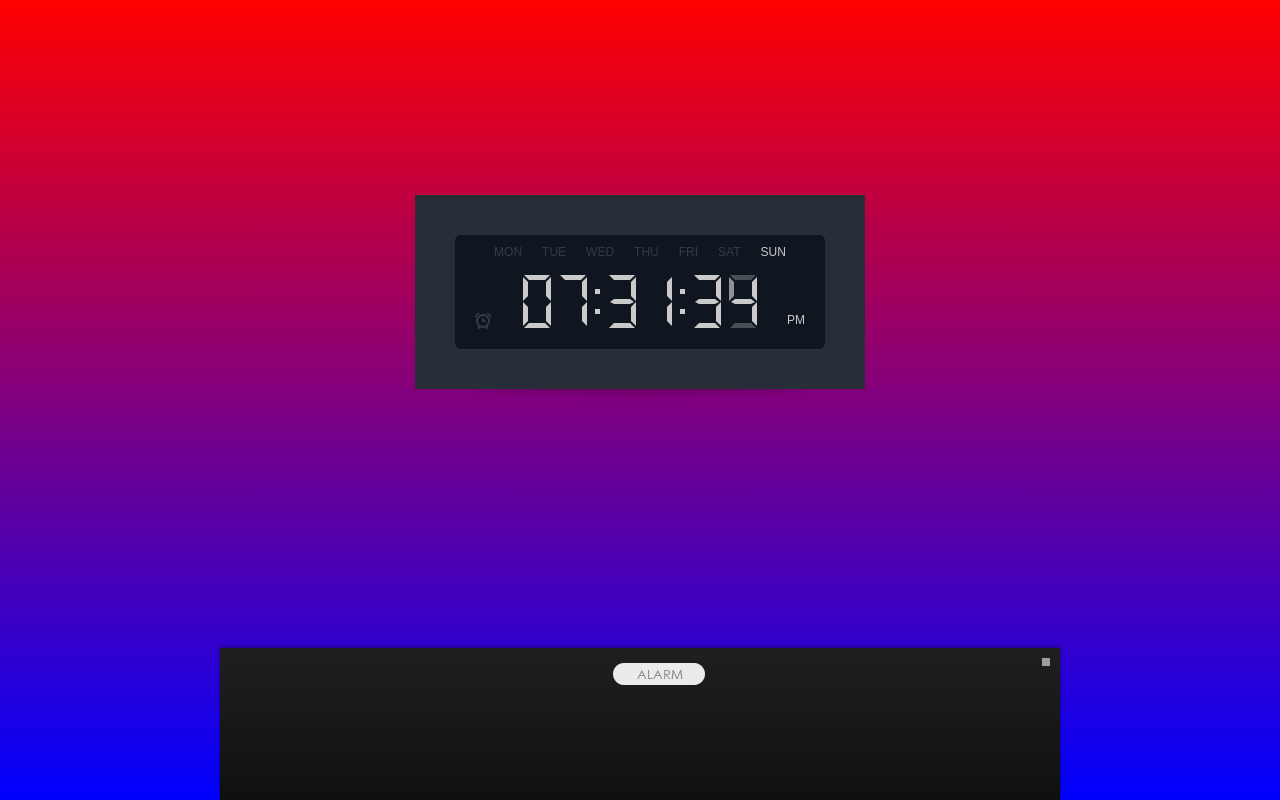
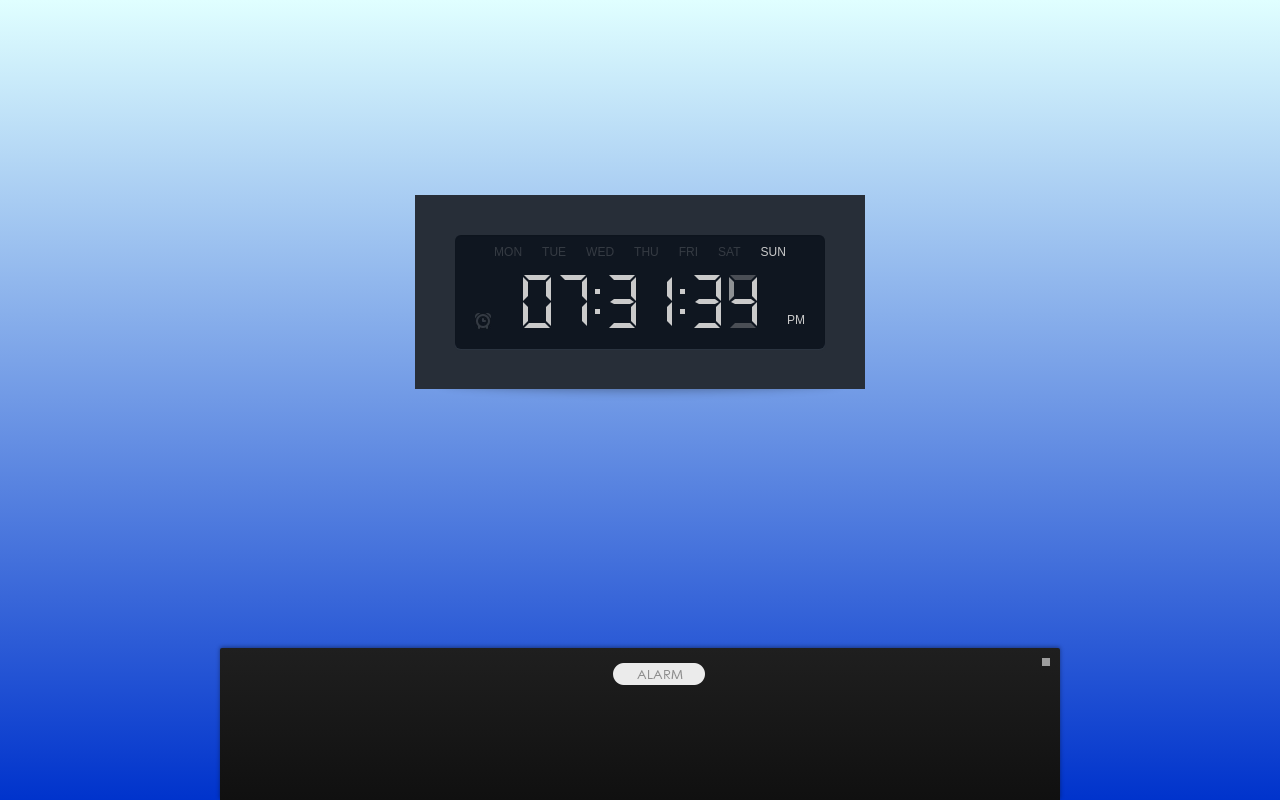
Before and after one commit to sal17/IAT381-A02, a plain HTML site: page index.html in a window 1280 px wide. Drawn offline with nearby package versions, Linux system fonts and the light colour scheme; grey boxes are pictures that could not be loaded; files whose address does not match are found by name.

Commit message:
Gradient Colour Change

```diff
--- a/assets/css/style.css
+++ b/assets/css/style.css
@@ -47,10 +47,10 @@ section, footer, header, aside{
 
  body {
       /* Gradient BG*/
-	  background: -webkit-linear-gradient(red, blue); /* For Safari 5.1 to 6.0 */
-	  background: -o-linear-gradient(red, blue); /* For Opera 11.1 to 12.0 */
-	  background: -moz-linear-gradient(red, blue); /* For Firefox 3.6 to 15 */
-	  background: linear-gradient(red, blue); /* Standard syntax */
+	  background: -webkit-linear-gradient(#E0FFFF, ##0033CC); /* For Safari 5.1 to 6.0 */
+	  background: -o-linear-gradient(#E0FFFF, #0033CC); /* For Opera 11.1 to 12.0 */
+	  background: -moz-linear-gradient(#E0FFFF, #0033CC); /* For Firefox 3.6 to 15 */
+	  background: linear-gradient(#E0FFFF, #0033CC); /* Standard syntax */
 
       /*background:url('../img/bg.jpg') #dbe4e6 !important;*/
       background-repeat: repeat-x !important;
```
